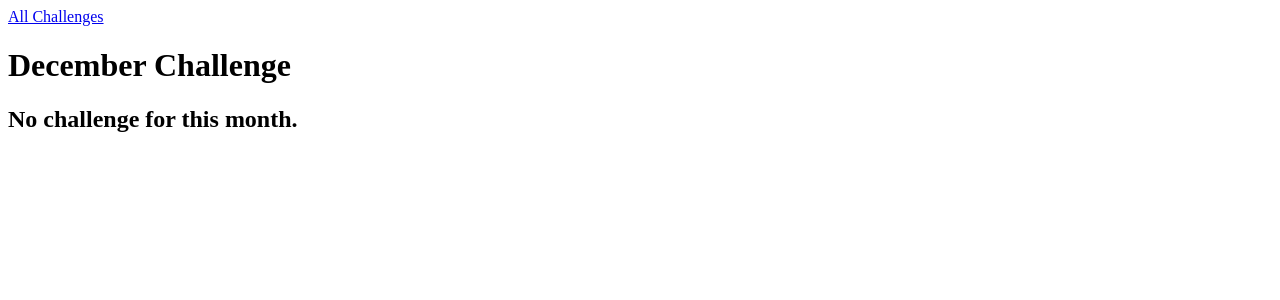
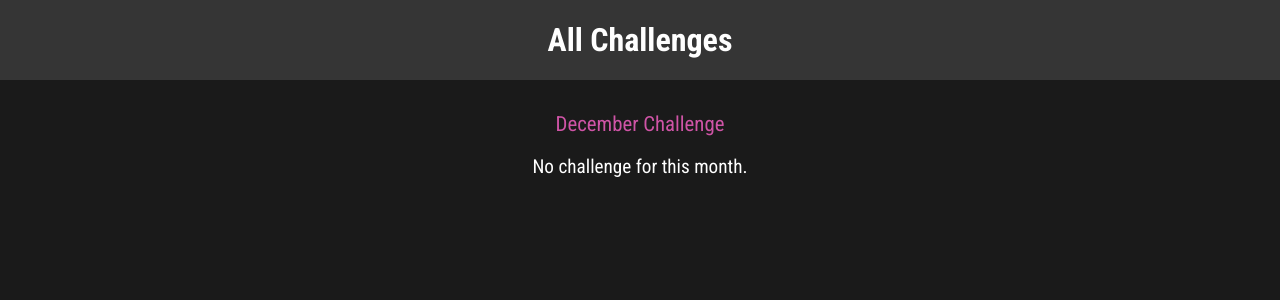
Before and after one commit to szilvia-csernus/monthly_challenges, a Django app: page /challenges/december in a window 1280 px wide. Shown: the top 300 px of the page. Run offline with Django 3.2, Linux system fonts and the light colour scheme.

Commit message:
add styles

```diff
--- /dev/null
+++ b/challenges/static/challenges/challenge.css
@@ -0,0 +1,25 @@
+h1,
+h2 {
+    font-size: 1.5rem;
+    text-align: center;
+    color: white;
+}
+
+h1 {
+    font-size: 1.3rem;
+    margin: 2rem 0 1rem 0;
+    font-weight: normal;
+    color: #cf54a6;
+}
+
+h2 {
+    font-size: 2rem;
+    font-weight: bold;
+}
+
+.fallback {
+    font-size: 1.2rem;
+    text-align: center;
+    color: white;
+    font-weight: normal;
+}
--- /dev/null
+++ b/challenges/static/challenges/partials/header.css
@@ -0,0 +1,25 @@
+header {
+    width: 100%;
+    height: 5rem;
+    background-color: #353535;
+}
+
+header nav {
+    width: 100%;
+    height: 100%;
+    display: flex;
+    justify-content: center;
+    align-items: center;
+}
+
+header nav a {
+    color: white;
+    font-size: 2rem;
+    font-weight: bold;
+    text-decoration: none;
+}
+
+header nav a:hover,
+header nav a:active {
+    color: #cf54a6;
+}
--- a/challenges/templates/challenges/challenge.html
+++ b/challenges/templates/challenges/challenge.html
@@ -1,4 +1,10 @@
 {% extends "base.html"%}
+{% load static %}
+
+{% block css_files %}
+<link rel="stylesheet" href="{% static 'challenges/partials/header.css' %}">
+<link rel="stylesheet" href="{% static 'challenges/challenge.css' %}">
+{% endblock %}
 
 {% block title %}{{ month_name|title }} Challenge{% endblock %}
 
@@ -9,6 +15,6 @@
     {% if text is not None %}
         <h2>{{ text }}</h2>
     {% else %}
-        <h2>No challenge for this month.</h2>
+        <p class="fallback">No challenge for this month.</p>
     {% endif %}
 {% endblock %}
--- a/monthly_challenges/settings.py
+++ b/monthly_challenges/settings.py
@@ -127,3 +127,7 @@ STATIC_URL = '/static/'
 # https://docs.djangoproject.com/en/3.2/ref/settings/#default-auto-field
 
 DEFAULT_AUTO_FIELD = 'django.db.models.BigAutoField'
+
+STATICFILES_DIRS = [
+    BASE_DIR / 'static',
+]
--- /dev/null
+++ b/static/styles.css
@@ -0,0 +1,10 @@
+@import url('https://fonts.googleapis.com/css2?family=Roboto+Condensed:wght@400;700&family=Lato&display=swap');
+
+html {
+    font-family: 'Roboto Condensed', sans-serif;
+}
+
+body {
+    margin: 0;
+    background-color: #1a1a1a;
+}
--- a/templates/base.html
+++ b/templates/base.html
@@ -1,9 +1,14 @@
+{% load static %}
+
 <!DOCTYPE html>
 <html lang="en">
 <head>
     <meta charset="UTF-8">
     <meta name="viewport" content="width=device-width, initial-scale=1.0">
     <title>{% block page_title %}My Challenges{% endblock %}</title>
+    <link rel="stylesheet" href="{% static 'styles.css' %}">
+    {% block css_files %}
+    {% endblock %}
 </head>
 <body>
     {% block content %}
```
Also changed, not shown: challenges/static/challenges/challenges.css (added, +38 -0 lines), challenges/templates/challenges/index.html (+8 -1 lines).
